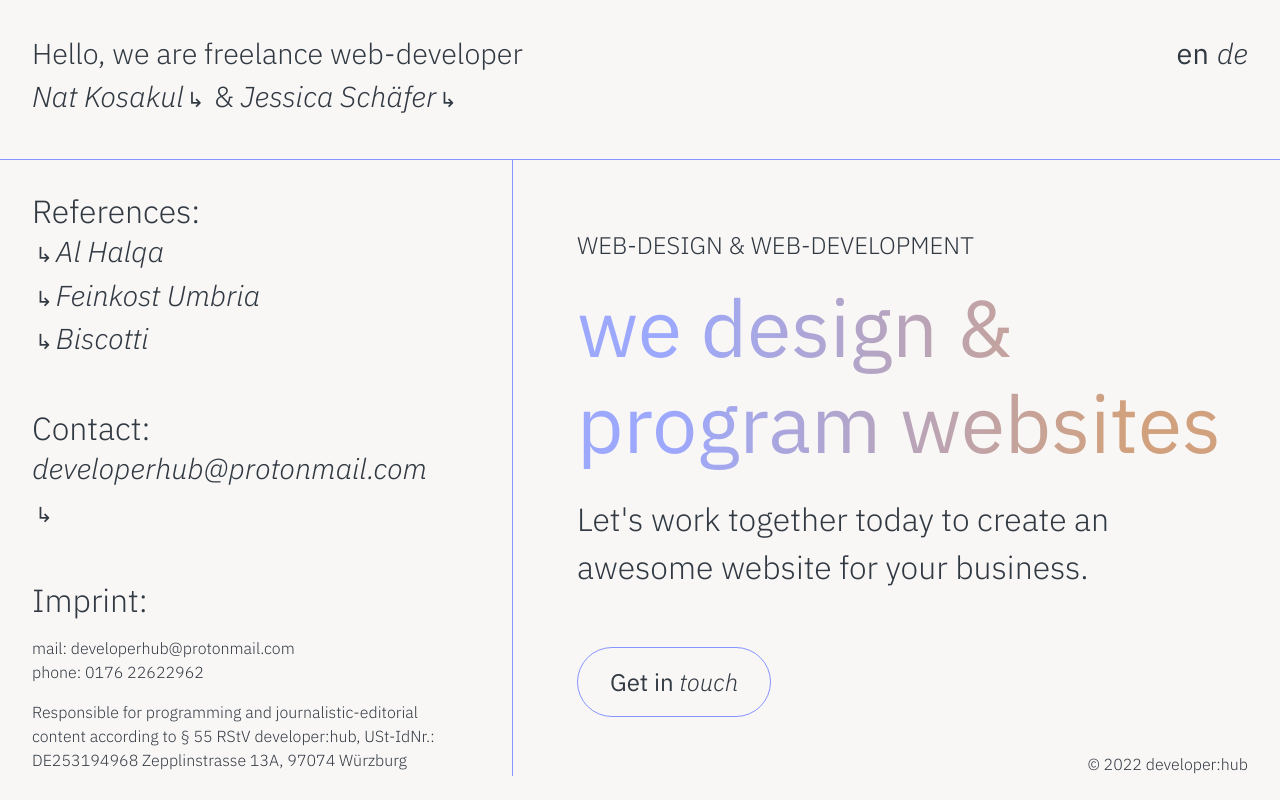
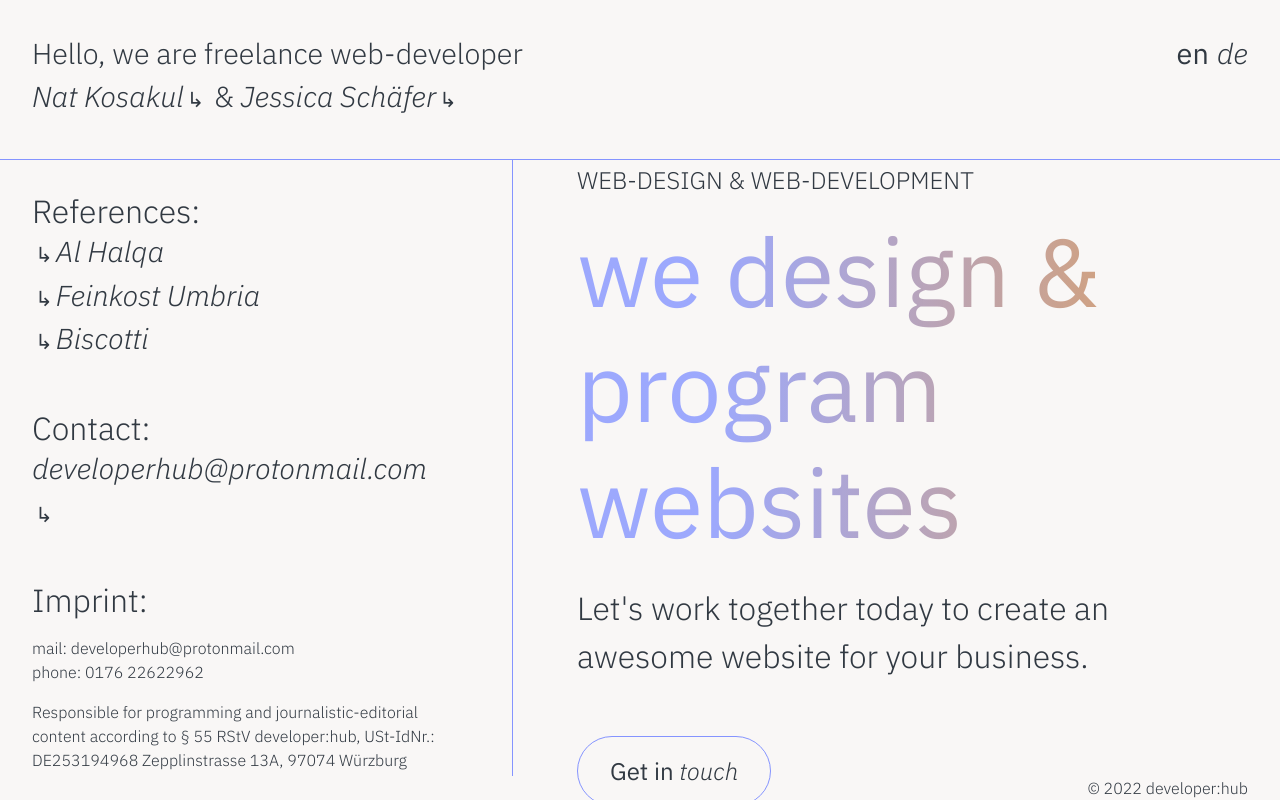
Before and after one commit to schaeferjessica/developer-hub, a Nuxt app: page / in a window 1280 px wide. Built offline with nearby package versions, Linux system fonts and the light colour scheme.

Commit message:
feat: add button link hover

```diff
--- a/styles/elements.scss
+++ b/styles/elements.scss
@@ -68,12 +68,19 @@ abbr {
 }
 
 h1 {
-  font-size: 5.0rem;
+  font-size: 6.0rem;
   font-weight: 400;
   line-height: 1.2;
   margin: 0;
   padding: 0;
-  background: linear-gradient(90deg, rgba(133, 148, 255, 0.8) 13.82%, rgba(193, 128, 80, 0.72) 80.95%);
+  background: linear-gradient(90deg, rgba(133, 148, 255, 0.8) 20%, rgba(193, 128, 80, 0.72) 80%);
+  background-clip: text;
+  -webkit-background-clip: text;
+  color: transparent;
+}
+
+h1:hover {
+  background: linear-gradient(100deg, rgba(193, 128, 80, 0.72) 20%, rgba(133, 148, 255, 0.8)  80%);
   background-clip: text;
   -webkit-background-clip: text;
   color: transparent;
--- a/styles/main.scss
+++ b/styles/main.scss
@@ -40,6 +40,11 @@
   margin-top: 3.5rem;
 }
 
+.button:hover,
+.button:focus {
+  transform: rotate(-4deg) scale(1.02);
+}
+
 .button-text-regular {
   font-weight: 400;
   font-style: normal;
```
